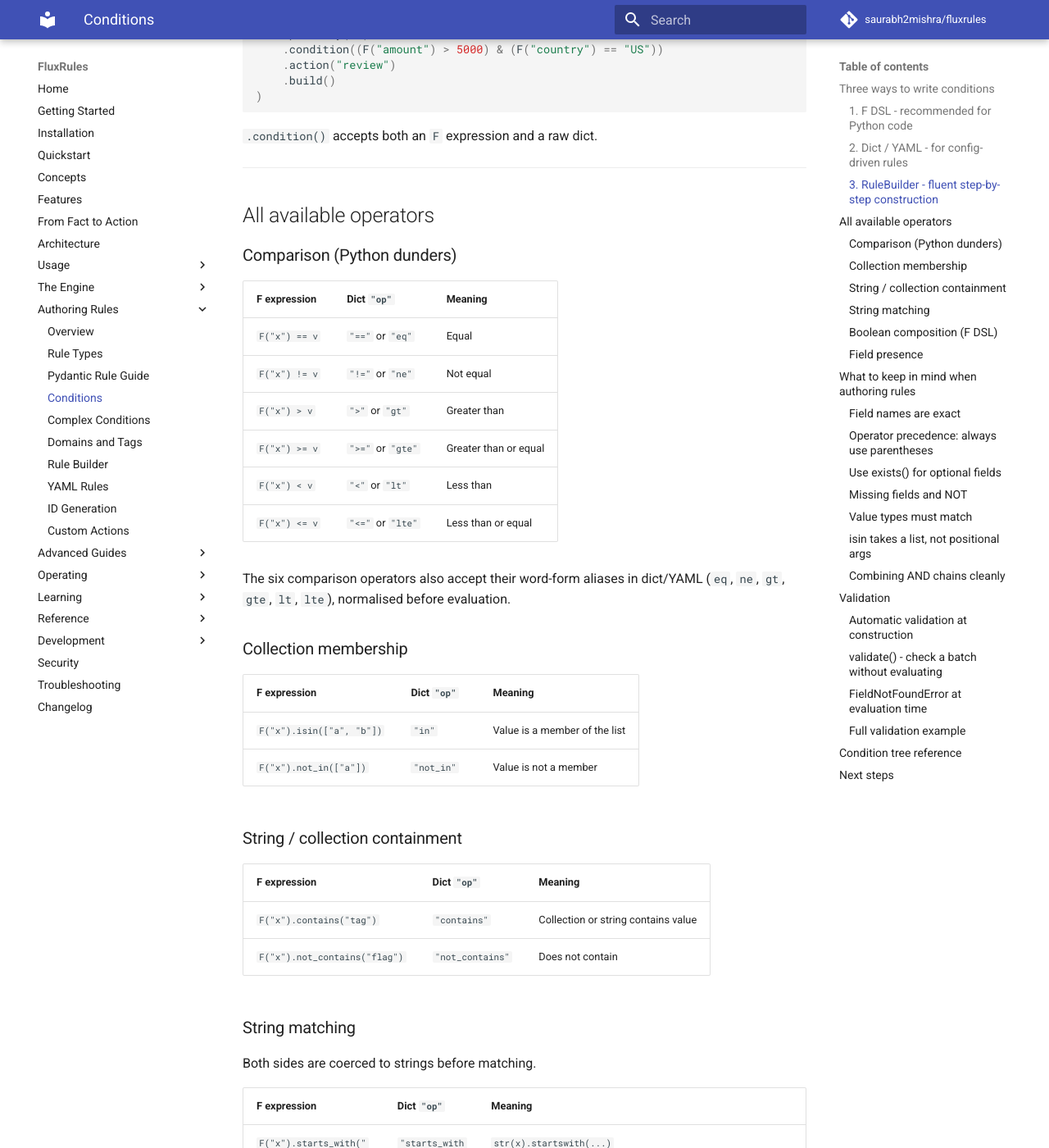
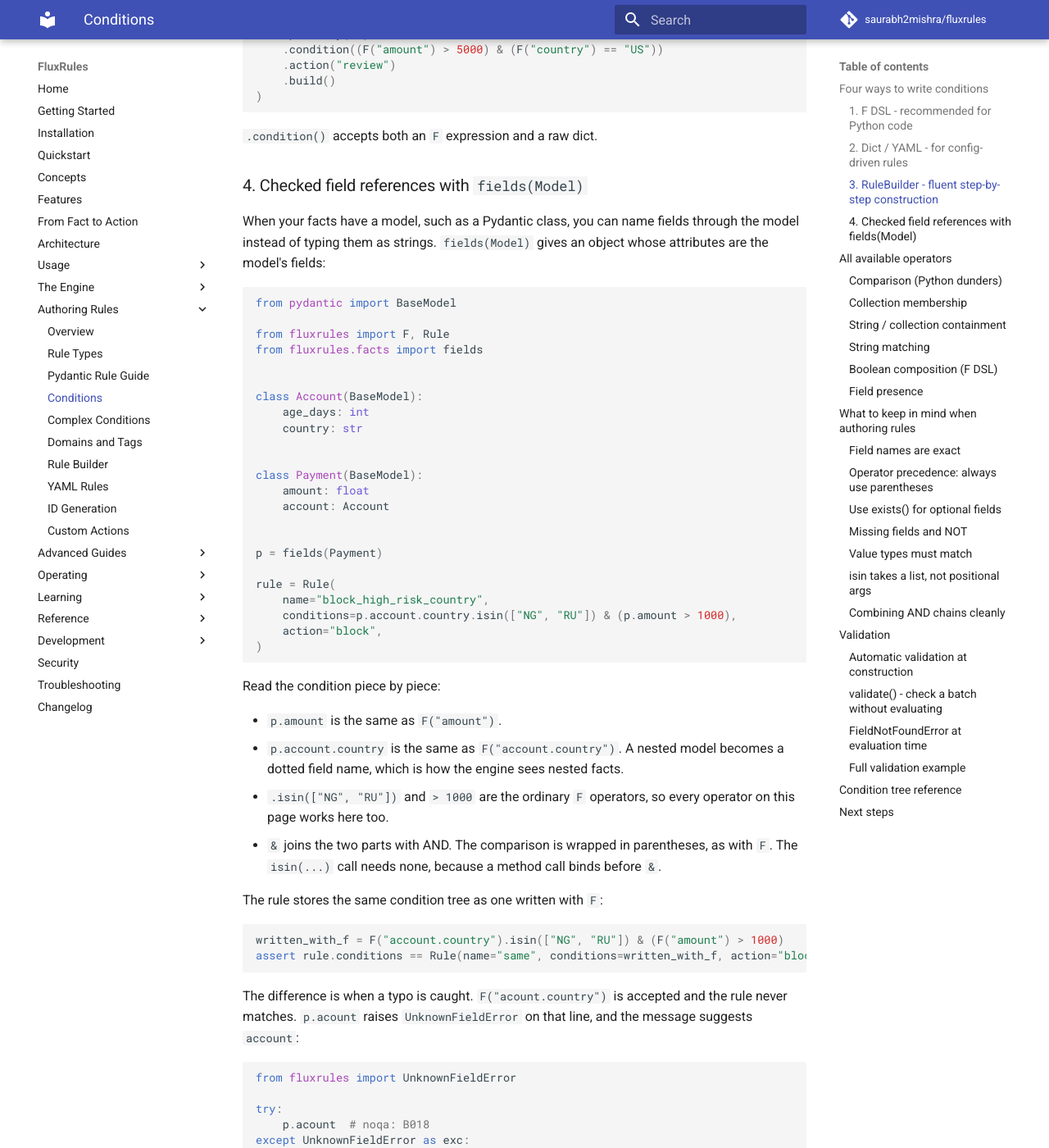
Before and after one commit to saurabh2mishra/fluxrules, an MkDocs documentation site: the page built from docs/conditions.md, in a window 1280 px wide and 1400 px high, scrolled down 2672 px. Shown: the whole window at 82% size. Built offline with MkDocs 1.6.1 and Material for MkDocs 9.7.7, drawn with Linux system fonts in a browser that asks for light colours; comment, search, counter and statistics services are not loaded; some of the changed text lies outside the part shown.

Commit message:
docs: explain fields(Model) conditions, missing_field and quarantine
- Conditions: new "Checked field references with fields(Model)" section,
  read piece by piece, showing it stores the same tree as F and catches
  typos when the rule is written.
- From Fact to Action: the example engine keeps only options it
  demonstrates; a table explains each one in plain words, including what
  on_invalid="quarantine" does, and missing_field is explained in prose
  since none of the example rules use NOT.

Co-Authored-By: Claude Opus 5.5 <noreply@anthropic.com>

````diff
--- a/docs/conditions.md
+++ b/docs/conditions.md
@@ -1,15 +1,15 @@
 # Conditions & Rule Authoring
 
 A rule's `conditions` field defines when the rule fires. FluxRules gives you
-three ways to author conditions, the same condition tree on the wire for all
-three, and a set of tools to validate before you deploy.
+four ways to author conditions, the same condition tree on the wire for all
+four, and a set of tools to validate before you deploy.
 
 Start with [Authoring Rules](authoring-rules.md) for how to choose between them.
 This page is the reference: every operator and every validation tool.
 
 ---
 
-## Three ways to write conditions
+## Four ways to write conditions
 
 ### 1. F DSL - recommended for Python code
 
@@ -140,6 +140,72 @@ rule = (
 ```
 
 `.condition()` accepts both an `F` expression and a raw dict.
+
+### 4. Checked field references with `fields(Model)`
+
+When your facts have a model, such as a Pydantic class, you can name fields
+through the model instead of typing them as strings. `fields(Model)` gives an
+object whose attributes are the model's fields:
+
+```python
+from pydantic import BaseModel
+
+from fluxrules import F, Rule
+from fluxrules.facts import fields
+
+
+class Account(BaseModel):
+    age_days: int
+    country: str
+
+
+class Payment(BaseModel):
+    amount: float
+    account: Account
+
+
+p = fields(Payment)
+
+rule = Rule(
+    name="block_high_risk_country",
+    conditions=p.account.country.isin(["NG", "RU"]) & (p.amount > 1000),
+    action="block",
+)
+```
+
+Read the condition piece by piece:
+
+- `p.amount` is the same as `F("amount")`.
+- `p.account.country` is the same as `F("account.country")`. A nested model
+  becomes a dotted field name, which is how the engine sees nested facts.
+- `.isin(["NG", "RU"])` and `> 1000` are the ordinary `F` operators, so every
+  operator on this page works here too.
+- `&` joins the two parts with AND. The comparison is wrapped in parentheses,
+  as with `F`. The `isin(...)` call needs none, because a method call binds
+  before `&`.
+
+The rule stores the same condition tree as one written with `F`:
+
+```python
+written_with_f = F("account.country").isin(["NG", "RU"]) & (F("amount") > 1000)
+assert rule.conditions == Rule(name="same", conditions=written_with_f, action="block").conditions
+```
+
+The difference is when a typo is caught. `F("acount.country")` is accepted and
+the rule never matches. `p.acount` raises `UnknownFieldError` on that line, and
+the message suggests `account`:
+
+```python
+from fluxrules import UnknownFieldError
+
+try:
+    p.acount  # noqa: B018
+except UnknownFieldError as exc:
+    assert "Did you mean 'account'?" in str(exc)
+```
+
+`dir(p.account)` lists the fields, so an editor can offer them as you type. See
+[Typed Facts](typed-facts.md#write-rules-with-checked-field-references).
 
 ---
 
````
Also changed, not shown: docs/fact-to-action.md (+36 -12 lines).
